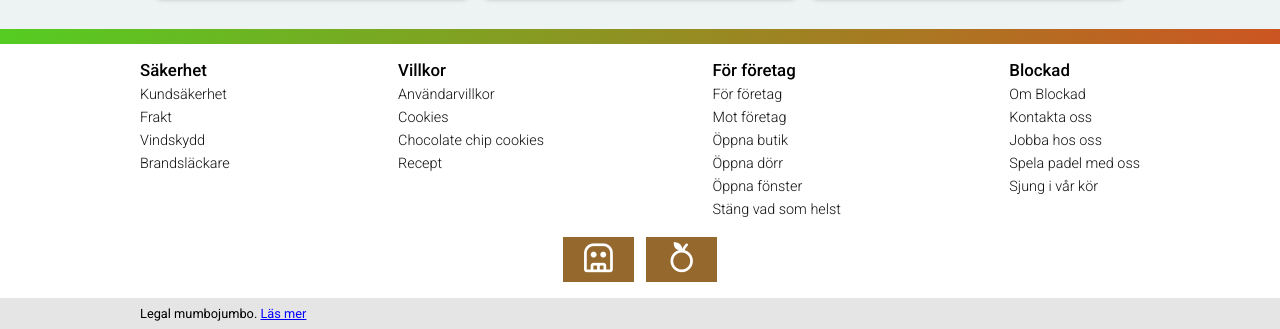
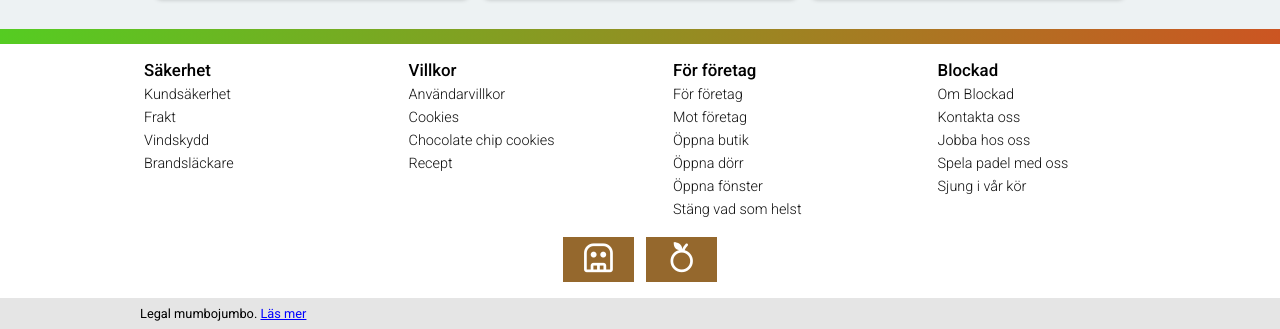
Before and after one commit to Moosees/blockad, a plain HTML site: page blockad.html in a window 1280 px wide. Shown: the part 1629-1958 px from the top of the page. Drawn offline with nearby package versions, Linux system fonts and the light colour scheme.

Commit message:
add responsive styles to footer

```diff
--- a/style.css
+++ b/style.css
@@ -471,24 +471,54 @@ main {
     margin: 1rem auto;
     display: flex;
     justify-content: space-between;
+    flex-wrap: wrap;
+    padding: 0px var(--padding-small);
+}
+
+@media screen and (min-width: 650px) {
+    .footer__container {
+        flex-wrap: nowrap;
+    }
 }
 
 .footer__list {
     display: flex;
     flex-direction: column;
+    flex-basis: 40%;
+    margin-top: 1.5rem;
+    margin-left: 1rem;
+}
+
+@media screen and (min-width: 650px) {
+    .footer__list {
+        flex-basis: 20%;
+        margin: 0;
+    }
 }
 
 .footer__list-header {
-    font-size: 0.9rem;
+    font-size: 0.8rem;
     margin-bottom: 3px;
+}
+
+@media screen and (min-width: 800px) {
+    .footer__list-header {
+        font-size: 0.9rem;
+    }
 }
 
 .footer__list-item {
     margin: 3px 0;
     color: #111;
-    font-size: 0.9rem;
+    font-size: 0.8rem;
     font-weight: 300;
     margin-top: 3px;
+}
+
+@media screen and (min-width: 800px) {
+    .footer__list-item {
+        font-size: 0.9rem;
+    }
 }
 
 .footer__app-store-icons {
```
